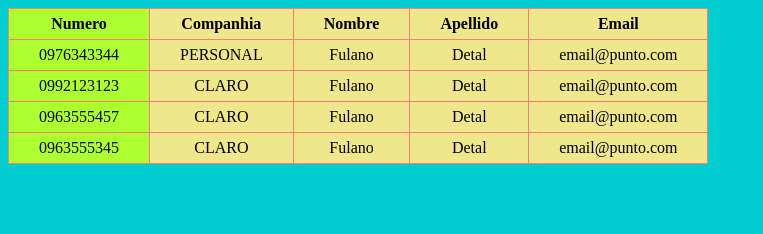
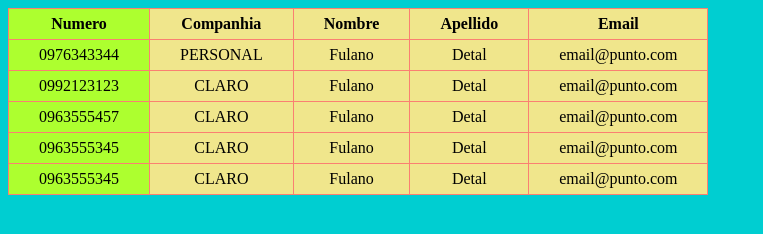
Before and after one commit to sadekulislam855/xyz-table, a plain HTML site: page index.html in a window 1280 px wide. Shown: the whole page, without its empty margins (0-763 px from the left). Drawn offline with Linux system fonts and the light colour scheme.

Commit message:
second commit

```diff
--- a/index.html
+++ b/index.html
@@ -54,6 +54,13 @@
                         <td>Detal</td>
                         <td>email@punto.com</td>
                     </tr>
+                    <tr>
+                        <td>0963555345</td>
+                        <td>CLARO</td>
+                        <td>Fulano</td>
+                        <td>Detal</td>
+                        <td>email@punto.com</td>
+                    </tr>
                 </tbody>
                 <tfoot>
 
```
